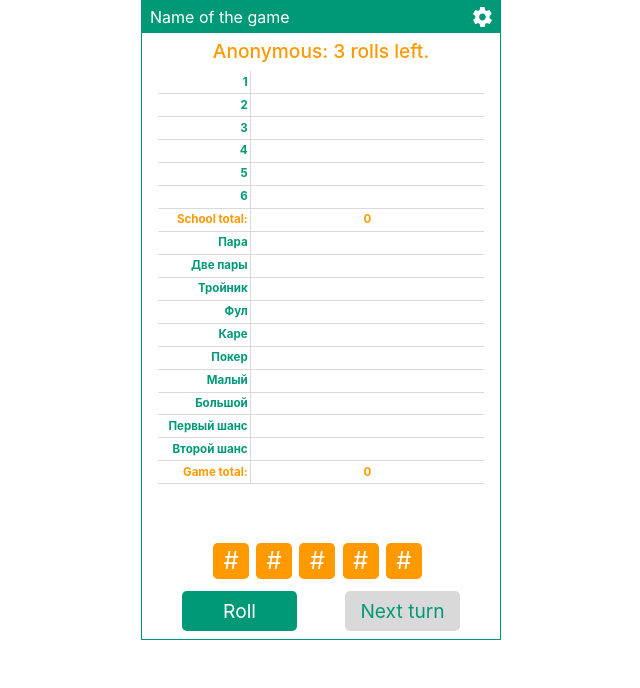
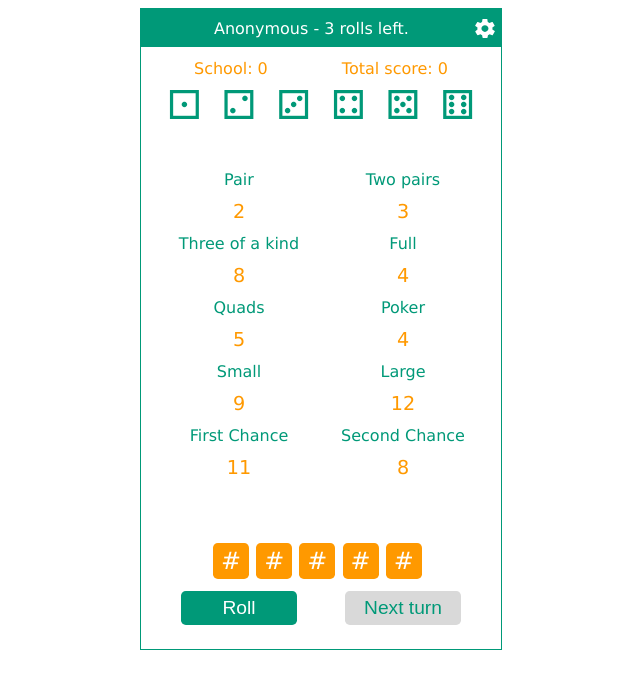
Before and after one commit to GavrilenkoGeorgi/Sharlushka, a Vue app in the folder client/: page /#/ in a window 1280 px wide. Shown: the top 688 px of the page, without its empty margins (319-959 px from the left). Built offline with nearby package versions, Linux system fonts and the light colour scheme.

Commit message:
Restyling of the results board

```diff
--- a/client/index.html
+++ b/client/index.html
@@ -4,7 +4,7 @@
     <meta charset="utf-8">
     <meta name="viewport" content="width=device-width,initial-scale=1.0">
     <title>client</title>
-    <link rel="stylesheet" href="https://stackpath.bootstrapcdn.com/bootstrap/4.1.2/css/bootstrap.min.css" integrity="sha384-Smlep5jCw/wG7hdkwQ/Z5nLIefveQRIY9nfy6xoR1uRYBtpZgI6339F5dgvm/e9B" crossorigin="anonymous">
+    <!--link rel="stylesheet" href="https://stackpath.bootstrapcdn.com/bootstrap/4.1.2/css/bootstrap.min.css" integrity="sha384-Smlep5jCw/wG7hdkwQ/Z5nLIefveQRIY9nfy6xoR1uRYBtpZgI6339F5dgvm/e9B" crossorigin="anonymous"-->
   </head>
   <body>
     <div id="app"></div>
--- a/client/src/App.vue
+++ b/client/src/App.vue
@@ -3,7 +3,6 @@
     <!-- router-view/ -->
     <Navigation/>
     <div class="content">
-      <div class="info">Anonymous:  {{ $store.state.rollCount }} rolls left.</div>
     <Game/>
     </div>
   </div>
@@ -23,13 +22,15 @@ export default {
 </script>
 
 <style lang="scss">
+
 body{
   display: flex;
   justify-content: center;
+  font-family: Verdana, Geneva, Tahoma, sans-serif;
+  font-size: 1em;
 }
 #app {
   text-align: center;
-  color: #2c3e50;
   border: 1px solid hsl(167, 100%, 30%);
   width: 360px;
   height: 640px;
@@ -39,11 +40,4 @@ body{
   justify-content: flex-end;
   padding: 0em 1em 0em 1em;
 }
-.info {
-  color: hsl(36, 100%, 50%);
-  font-weight: 500;
-  font-size: 1.2em;
-  vertical-align: middle;
-  margin: .2em 0em .3em 0em;
-}
 </style>
--- a/client/src/components/Game.vue
+++ b/client/src/components/Game.vue
@@ -1,32 +1,86 @@
 <template>
 <div>
-  <table class="results" v-on:click="recordResult" style="width:100%">
-  <!--tr>
+  <!--ul class="results" v-on:click="recordResult">
+    <li>
+      <span class="combinationName">&#9856;</span>
+      <span id="ones" class="result">{{ $store.state.schoolScore[0].value }}</span>
+    </li>
+    <li>
+      <span class="combinationName">&#9857;</span>
+      <span id="twos" class="result">{{ $store.state.schoolScore[1].value }}</span>
+    </li>
+    <li>
+      <span class="combinationName">&#9858;</span>
+      <span id="threes" class="result">{{ $store.state.schoolScore[2].value }}</span>
+    </li>
+  </ul-->
+  <div class="info"><span>School: {{$store.state.schoolScoreTotal}}</span> <span>Total score: {{$store.state.gameTotal}}</span></div>
+  <div class ="school" v-on:click="recordResult">
+    <div id="ones" class="combinationName">&#9856;</div>
+    <div id="twos" class="combinationName">&#9857;</div>
+    <div id="threes" class="combinationName">&#9858;</div>
+    <div id="fours" class="combinationName">&#9859;</div>
+    <div id="fives" class="combinationName">&#9860;</div>
+    <div id="sixes" class="combinationName">&#9861;</div>
+
+    <div class="combinationResult">{{ $store.state.schoolScore[0].value }}</div>
+    <div class="combinationResult">{{ $store.state.schoolScore[1].value }}</div>
+    <div class="combinationResult">{{ $store.state.schoolScore[2].value }}</div>
+    <div class="combinationResult">{{ $store.state.schoolScore[3].value }}</div>
+    <div class="combinationResult">{{ $store.state.schoolScore[4].value }}</div>
+    <div class="combinationResult">{{ $store.state.schoolScore[5].value }}</div>
+  </div>
+  <!--div class="schoolResult">School total: {{ $store.state.schoolScoreTotal }}</div-->
+
+  <div class ="game">
+    <div class="gameCombination">Pair</div>
+    <div class="gameCombination">Two pairs</div>
+    <div class="combinationResult">{{ $store.state.gameScore[0].value }}</div>
+    <div class="combinationResult">{{ $store.state.gameScore[1].value }}</div>
+    <div class="gameCombination">Three of a kind</div>
+    <div class="gameCombination">Full</div>
+    <div class="combinationResult">{{ $store.state.gameScore[2].value }}</div>
+    <div class="combinationResult">{{ $store.state.gameScore[3].value }}</div>
+    <div class="gameCombination">Quads</div>
+    <div class="gameCombination">Poker</div>
+    <div class="combinationResult">{{ $store.state.gameScore[4].value }}</div>
+    <div class="combinationResult">{{ $store.state.gameScore[5].value }}</div>
+    <div class="gameCombination">Small</div>
+    <div class="gameCombination">Large</div>
+    <div class="combinationResult">{{ $store.state.gameScore[6].value }}</div>
+    <div class="combinationResult">{{ $store.state.gameScore[7].value }}</div>
+    <div class="gameCombination">First Chance</div>
+    <div class="gameCombination">Second Chance</div>
+    <div class="combinationResult">{{ $store.state.gameScore[8].value }}</div>
+    <div class="combinationResult">{{ $store.state.gameScore[9].value }}</div>
+  </div>
+  <!--table class="results" v-on:click="recordResult" style="width:100%">
+  <tr>
     <th></th>
     <th class="currentPlayerName">Anonymous</th>
-  </tr-->
+  </tr>
   <tr>
-    <td class="combinationName">1</td>
+    <td class="combinationName unicodeDice">&#9856;</td>
     <td id="ones" class="result">{{ $store.state.schoolScore[0].value }}</td>
   </tr>
   <tr>
-    <td class="combinationName">2</td>
+    <td class="combinationName unicodeDice">&#9857;</td>
     <td id="twos" class="result">{{ $store.state.schoolScore[1].value }}</td>
   </tr>
   <tr>
-    <td class="combinationName">3</td>
+    <td class="combinationName unicodeDice">&#9858;</td>
     <td id="threes" class="result">{{ $store.state.schoolScore[2].value }}</td>
   </tr>
   <tr>
-    <td class="combinationName">4</td>
+    <td class="combinationName unicodeDice">&#9859;</td>
     <td id="fours" class="result">{{ $store.state.schoolScore[3].value }}</td>
   </tr>
   <tr>
-    <td class="combinationName">5</td>
+    <td class="combinationName unicodeDice">&#9860;</td>
     <td id="fives" class="result">{{ $store.state.schoolScore[4].value }}</td>
   </tr>
   <tr>
-    <td class="combinationName">6</td>
+    <td class="combinationName unicodeDice">&#9861;</td>
     <td id="sixes" class="result">{{ $store.state.schoolScore[5].value }}</td>
   </tr>
   <tr>
@@ -77,7 +131,7 @@
     <td class="schoolResult">Game total:</td>
     <td class="result">{{ $store.state.gameTotal}}</td>
   </tr>
-</table>
+</table-->
   <!--div class="score"> combination array is: {{$store.state.combinationArray}}</div-->
   <div class="resultBox" v-on:click="deSelectDice">
     <!--div class="dice" v-for="dice in rolledDice" :key="dice">{{ $store.state.rolledDice[dice-1] }}</div-->
@@ -167,8 +221,37 @@ export default {
       store.state.combinationArray = []
     },
     recordResult (event) {
-      if (event.target.className === 'result' && event.target.textContent !== '') {
+      const diceIndex = store.state.schoolScore.map(dice => dice.id).indexOf(event.target.id)
+      if (event.target.className === 'combinationName' && store.state.schoolScore[diceIndex].value !== '') {
+        // we clicked on result field
+        // find the index of the dice to record
+        // const diceIndex = store.state.schoolScore.map(dice => dice.id).indexOf(event.target.id)
+        // set record flag to true and freeze current value
+        // console.log(`Flag is ${store.state.schoolScore[diceIndex].final}`)
+        if (store.state.schoolScore[diceIndex].final !== true) {
+          store.state.schoolScore[diceIndex].final = true
+          // record total score value
+          store.state.schoolScoreTotal += store.state.schoolScore[diceIndex].value
+          // lock roll button
+          store.state.rollButtonDisabled = true
+          // unlock next turn button
+          if (store.state.schoolTurns === 6) {
+            store.state.nextTurnButtonDisabled = true
+            console.log(`No more turns`)
+          } else {
+            store.state.nextTurnButtonDisabled = false
+          }
+        } else {
+          console.log(`You clicked on an empty or recorded field`)
+        }
+      }
+    } /*
+    saveResult (event) {
+      console.log(`${event.target.id}`)
+      // const diceIndex = store.state.schoolScore.map(dice => dice.id).indexOf(event.target.id)
+      if (event.target.className === 'combinationName' && event.target.textContent !== '') {
         // console.log(`Event target content: ${event.target.textContent}`)
+        // console.log(`Event target is: ${event.target}`)
         // we clicked on result field
         // find the index of the dice to record
         const diceIndex = store.state.schoolScore.map(dice => dice.id).indexOf(event.target.id)
@@ -189,7 +272,7 @@ export default {
           console.log(`You clicked on an empty or recorded field`)
         }
       }
-    }
+    } */
   },
   data () {
     return {
@@ -212,15 +295,49 @@ $color-gray: hsl(0, 0%, 85%);
 $color-lightGray: hsl(0, 0%, 95%);
 $color-darkGray: hsl(0, 0%, 50%);
 $color-white: hsl(0, 0%, 100%);
+.info {
+  display: flex;
+  justify-content: space-around;
+  color: $color-orange;
+  margin: .7em 0em .7em 0em;
+}
+.game {
+  display: grid;
+  grid-template-columns: 1fr 1fr;
+  grid-template-rows: 2em 2em 2em 2em 2em 2em 2em 2em 2em 2em;
+  /* background-color: antiquewhite; */
+  color: $color-green;
+  margin-bottom: .7em;
+}
+.school {
+  display: grid;
+  grid-template-columns: 1fr 1fr 1fr 1fr 1fr 1fr;
+  grid-template-rows: 2em 2em;
+  margin-bottom: .7em;
+}
+.combinationName, .combinationResult, .gameCombination {
+  align-self: center;
+  justify-self:center;
+}
+.combinationName {
+  font-size: 2.5em;
+  color: $color-green;
+}
+.combinationName:hover {
+  color: $color-orange;
+  cursor: pointer;
+}
+.combinationResult {
+  font-size: 1.2em;
+  color: $color-orange;
+}
 
-table, th, td {
-    border-bottom: 1px solid $color-gray;
-    border-collapse: collapse;
-    font-size: 0.85em;
-    margin-bottom: .8em;
+.schoolResult {
+  text-align: right;
+  color: $color-orange;
 }
-th {
-  text-align: center;
+.currentPlayerName {
+  color: $color-green;
 }
 .diceBox, .resultBox {
   display: flex;
@@ -245,29 +362,6 @@ th {
 .selected {
   background-color: $color-orange;
 }
-.combinationName, .schoolResult {
-  color: $color-green;
-  font-weight: 700;
-  text-align: right;
-  border-right: 1px solid $color-gray;
-  padding: .2em;
-  width: 8em;
-}
-.result {
-  color: $color-orange;
-  font-weight: 700;
-}
-.result:hover {
-  background-color: $color-lightGray;
-  cursor: pointer;
-}
-.schoolResult {
-  text-align: right;
-  color: $color-orange;
-}
-.currentPlayerName {
-  color: $color-green;
-}
 .controls {
   display: flex;
   justify-content: space-around;
@@ -288,7 +382,7 @@ th {
 .disabledButton {
   background: $color-gray;
   color: $color-green;
-  cursor: not-allowed;
+  cursor: auto;
 }
 .disabledButton:hover {
   box-shadow: 0px 0px 0px $color-darkGray;
--- a/client/src/components/Navigation.vue
+++ b/client/src/components/Navigation.vue
@@ -1,5 +1,5 @@
 <template>
-<div class="navigation"> {{ msg }} <img class="settings-icon" src="../assets/icons/settings-icon.svg" alt="Settings">
+<div class="navigation"><div class="userName">{{ msg }} - {{ $store.state.rollCount }} rolls left.</div><img class="settings-icon" src="../assets/icons/settings-icon.svg" alt="Settings">
 </div>
 </template>
 
@@ -8,7 +8,7 @@ export default {
   name: 'Navigation',
   data () {
     return {
-      msg: 'Name of the game'
+      msg: 'Anonymous'
     }
   }
 }
@@ -17,15 +17,20 @@ export default {
 <!-- Add "scoped" attribute to limit CSS to this component only -->
 <style lang="scss" scoped>
 $color-green: hsl(167, 100%, 30%);
+
 .navigation {
   display: flex;
   align-items: center;
   justify-content: space-between;
-  padding: .5em;
   background-color: $color-green;
   color: white;
+  width: auto;
+  height: 2.4em;
+  text-align: center;
+  padding: 0em .4em 0em .4em;
+}
+.userName {
   width: 100%;
-  height: 2em;
 }
 .settings-icon {
   height: 1.2em;
--- a/client/src/store/store.js
+++ b/client/src/store/store.js
@@ -7,7 +7,7 @@ const state = {
   schoolScoreTotal: 0, // total school score
   gameTotal: 0, // total game score
   schoolTurns: 1, // counter for number of turns to complete school
-  schoolScore: [{ // scool score array
+  schoolScore: [{ // school score array
     value: '',
     final: false,
     id: 'ones'
@@ -37,6 +37,57 @@ const state = {
     value: '',
     final: false,
     id: 'sixes'
+  }],
+  gameScore: [{ // game score array
+    value: 2,
+    final: false,
+    id: 'pair'
+  },
+  {
+    value: 3,
+    final: false,
+    id: 'twoPairs'
+
+  },
+  {
+    value: 8,
+    final: false,
+    id: 'threeOfAKind'
+  },
+  {
+    value: 4,
+    final: false,
+    id: 'full'
+  },
+  {
+    value: 5,
+    final: false,
+    id: 'quads'
+  },
+  {
+    value: 4,
+    final: false,
+    id: 'poker'
+  },
+  {
+    value: 9,
+    final: false,
+    id: 'small'
+  },
+  {
+    value: 12,
+    final: false,
+    id: 'large'
+  },
+  {
+    value: 11,
+    final: false,
+    id: 'firstChance'
+  },
+  {
+    value: 8,
+    final: false,
+    id: 'secondChance'
   }],
   onesScore: 'initial',
   twosScore: 0,
```
